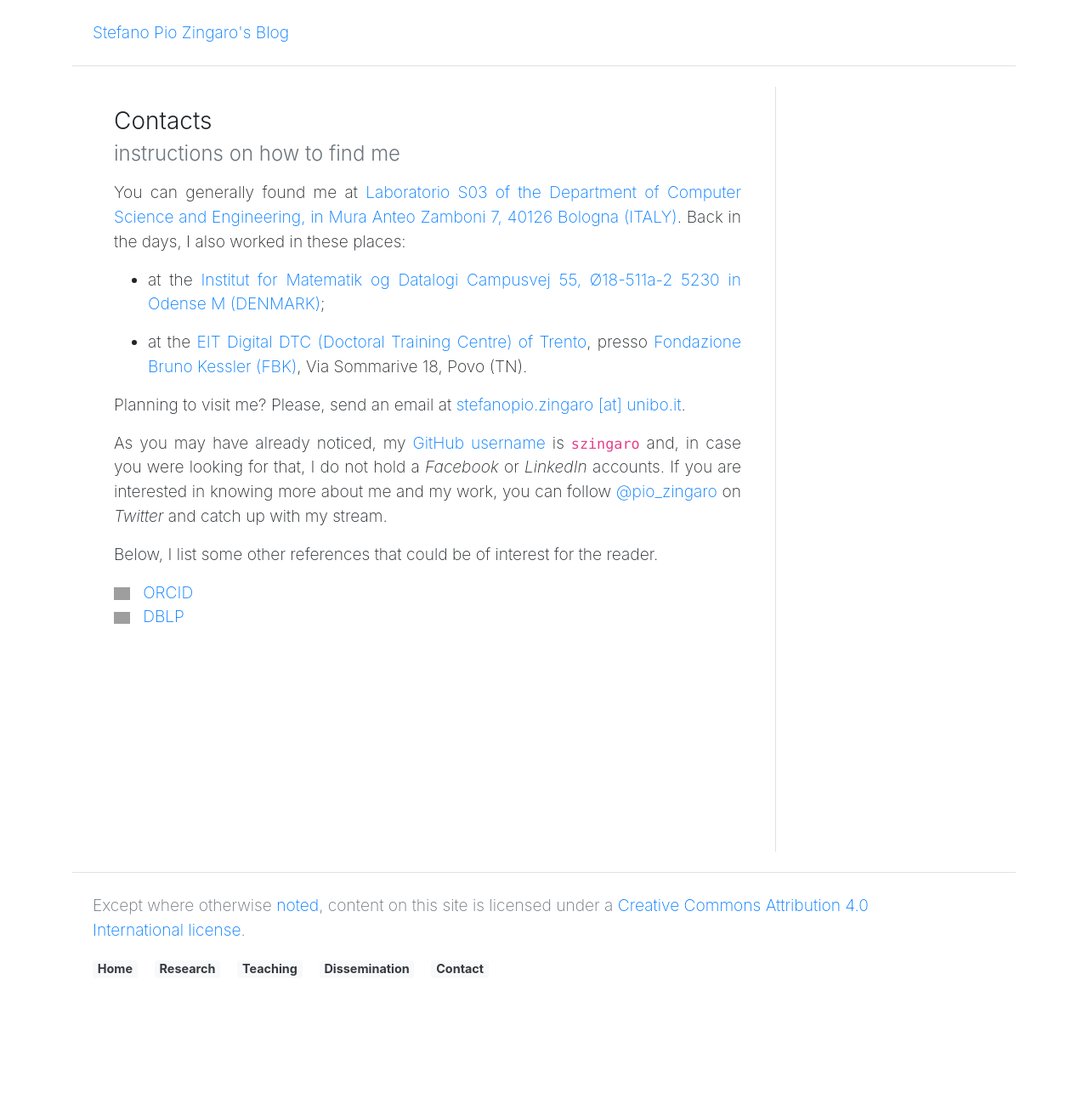
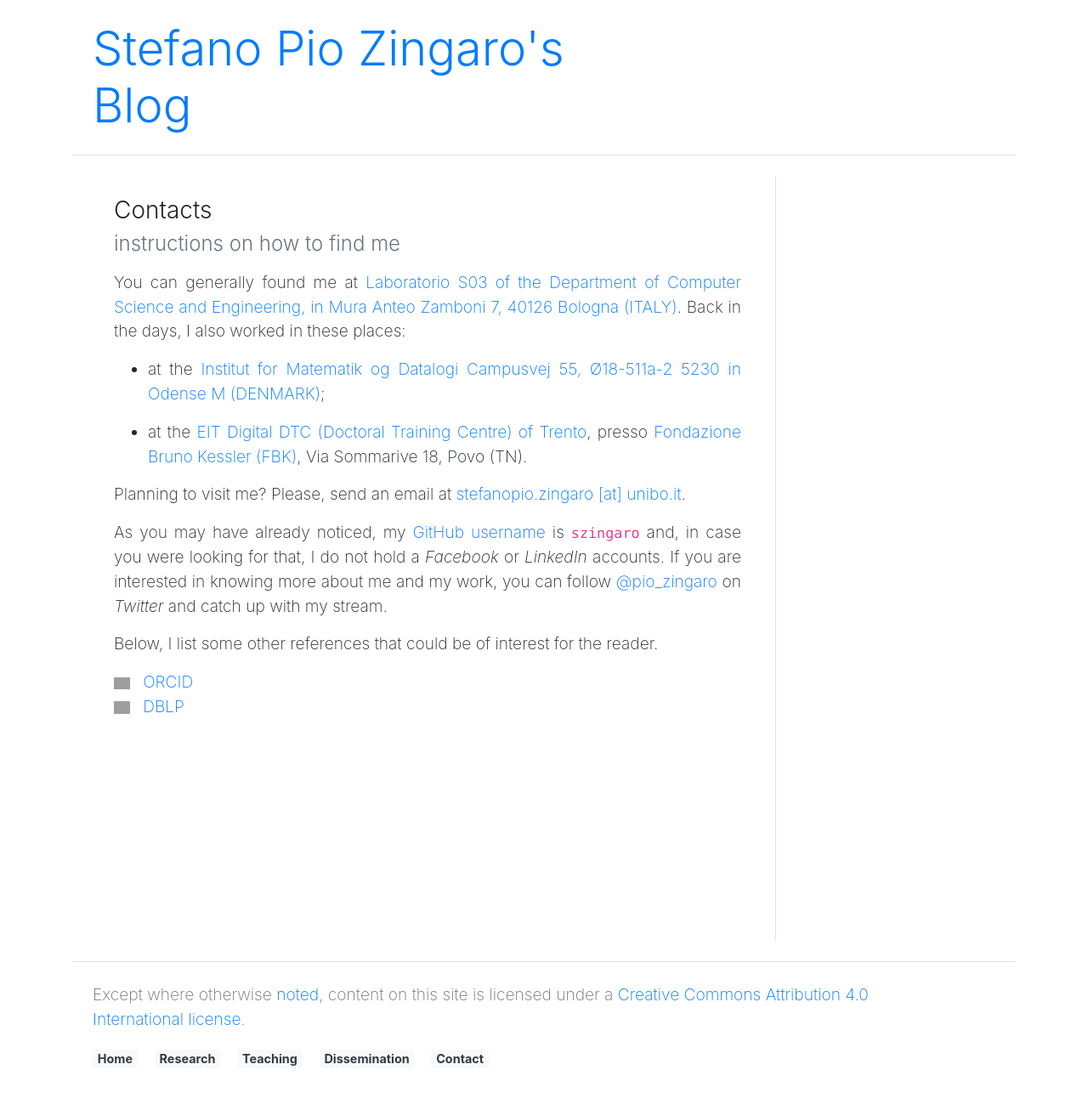
Before and after one commit to saltgz/saltgz.github.io, a Jekyll site: the page built from _pages/contact.md, in a window 1280 px wide. Shown: the whole page at 85% size. Built offline with Jekyll 4.4.1, drawn with Linux system fonts in a browser that asks for light colours; comment, search, counter and statistics services are not loaded; before the commit the page ends 1193 px from its top, so only the background shows below that; grey boxes are pictures that could not be loaded.

Commit message:
Update style.yml

```diff
--- a/_data/style.yml
+++ b/_data/style.yml
@@ -1,7 +1,7 @@
 header:
   content:
     left: >
-      <a class="site-title" href="/">Stefano Pio Zingaro's Blog</a>
+      <a class="display-4" href="/">Stefano Pio Zingaro's Blog</a>
     right: >
   google-analytics-id: UA-112361799-1
 
```
